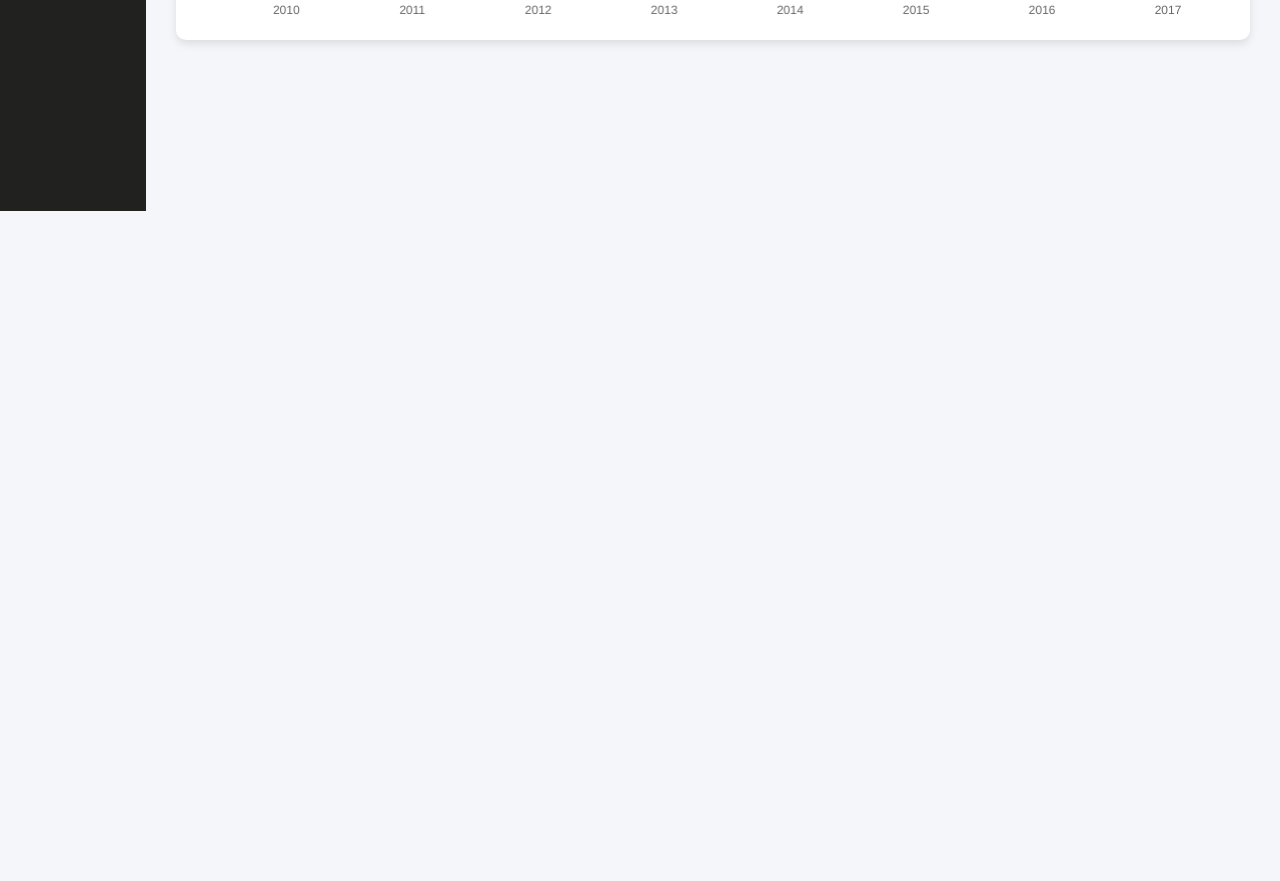
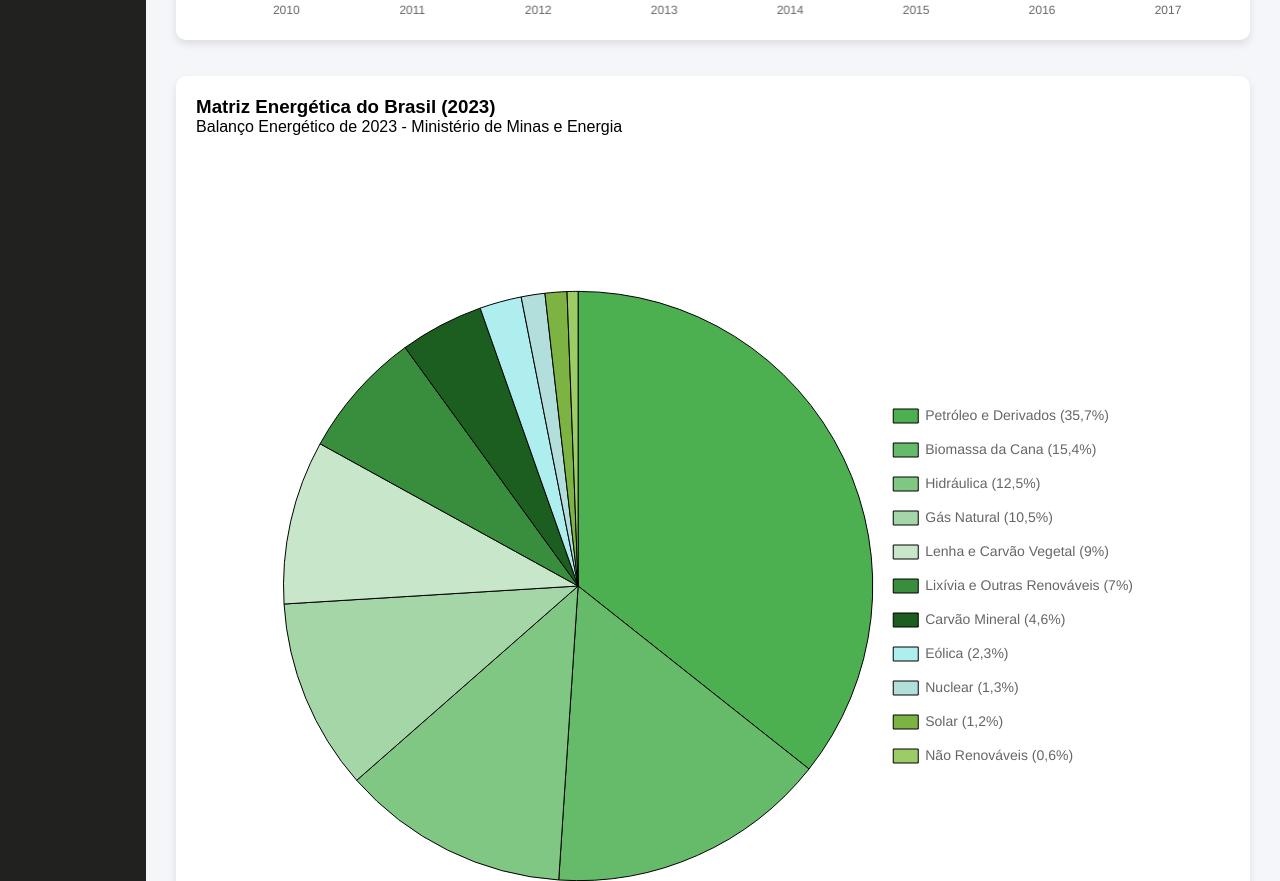
Before and after one commit to alecsandermoraes/biomassa, an Electron app: page pages/dashboard.html in a window 1280 px wide. Shown: the part 717-1598 px from the top of the page. Before the commit the page ends 928 px from the top, so only its background shows below. Drawn offline with nearby package versions, Linux system fonts and the light colour scheme.

Commit message:
Gráfico da Matriz Energética Brasileira de 2023

```diff
--- a/pages/dashboard.html
+++ b/pages/dashboard.html
@@ -43,11 +43,18 @@
                 </div>
             </div>
 
-            <!-- Simulação de gráfico -->
             <div class="chart">
                 <h3>Gráfico de Uso da Biomassa no Brasil</h3>
                 <p>CCEE e Unica (com dados do MME)</p>
                 <canvas id="myChart" width="400" height="150"></canvas>
+            </div>
+
+            <br><br>
+
+            <div class="chart">
+                <h3>Matriz Energética do Brasil (2023)</h3>
+                <p>Balanço Energético de 2023 - Ministério de Minas e Energia</p>
+                <canvas id="energyPieChart" width="900" height="600" style="margin: auto; display: block;"></canvas>
             </div>
         </div>
     </div>
--- a/scripts/dashboard.js
+++ b/scripts/dashboard.js
@@ -25,3 +25,78 @@ const productivityChart = new Chart(ctx, {
         responsive: true
     }
 });
+
+const ctx2 = document.getElementById('energyPieChart').getContext('2d');
+const energyPieChart = new Chart(ctx2, {
+    type: 'pie',
+    data: {
+        labels: [
+            'Petróleo e Derivados (35,7%)',
+            'Biomassa da Cana (15,4%)',
+            'Hidráulica (12,5%)',
+            'Gás Natural (10,5%)',
+            'Lenha e Carvão Vegetal (9%)',
+            'Lixívia e Outras Renováveis (7%)',
+            'Carvão Mineral (4,6%)',
+            'Eólica (2,3%)',
+            'Nuclear (1,3%)',
+            'Solar (1,2%)',
+            'Não Renováveis (0,6%)',
+        ],
+
+        datasets: [{
+            label: 'Uso de Energia (%)',
+            data: [35.7, 15.4, 12.5, 10.5, 9.0, 7.0, 4.6, 2.3, 1.3, 1.2, 0.6],
+            backgroundColor: [
+                '#4CAF50',
+                '#66BB6A',
+                '#81C784',
+                '#A5D6A7',
+                '#C8E6C9',
+                '#388E3C',
+                '#1B5E20',
+                '#AEEEEE',
+                '#B2DFDB',
+                '#7CB342',
+                '#9CCC65',
+            ],
+
+            borderWidth: 1,
+            borderColor: '#000000',
+        }]
+    },
+
+    options: {
+        responsive: true,
+        layout: {
+            padding: {
+                top: 20,
+                right: 20,
+                bottom: 20,
+                left: 20,
+            },
+        },
+
+        plugins: {
+            legend: {
+                display: true,
+                position: 'right',
+                labels: {
+                    boxWidth: 25,
+                    padding: 20,
+                    font: {
+                        size: 14,
+                    }
+                }
+            },
+
+            tooltip: {
+                callbacks: {
+                    label: function(tooltipItem) {
+                        return `${tooltipItem.label}: ${tooltipItem.raw.toFixed(1)}%`;
+                    }
+                }
+            }
+        }
+    }
+});
--- a/styles/dashboard.css
+++ b/styles/dashboard.css
@@ -24,7 +24,7 @@ body {
     flex-direction: column;
     justify-content: space-between;
     max-width: 100%;
-    height: auto;
+    height: 2000px;
     display: block;
     margin-top: 0px;
     margin-bottom: -10%;
```
